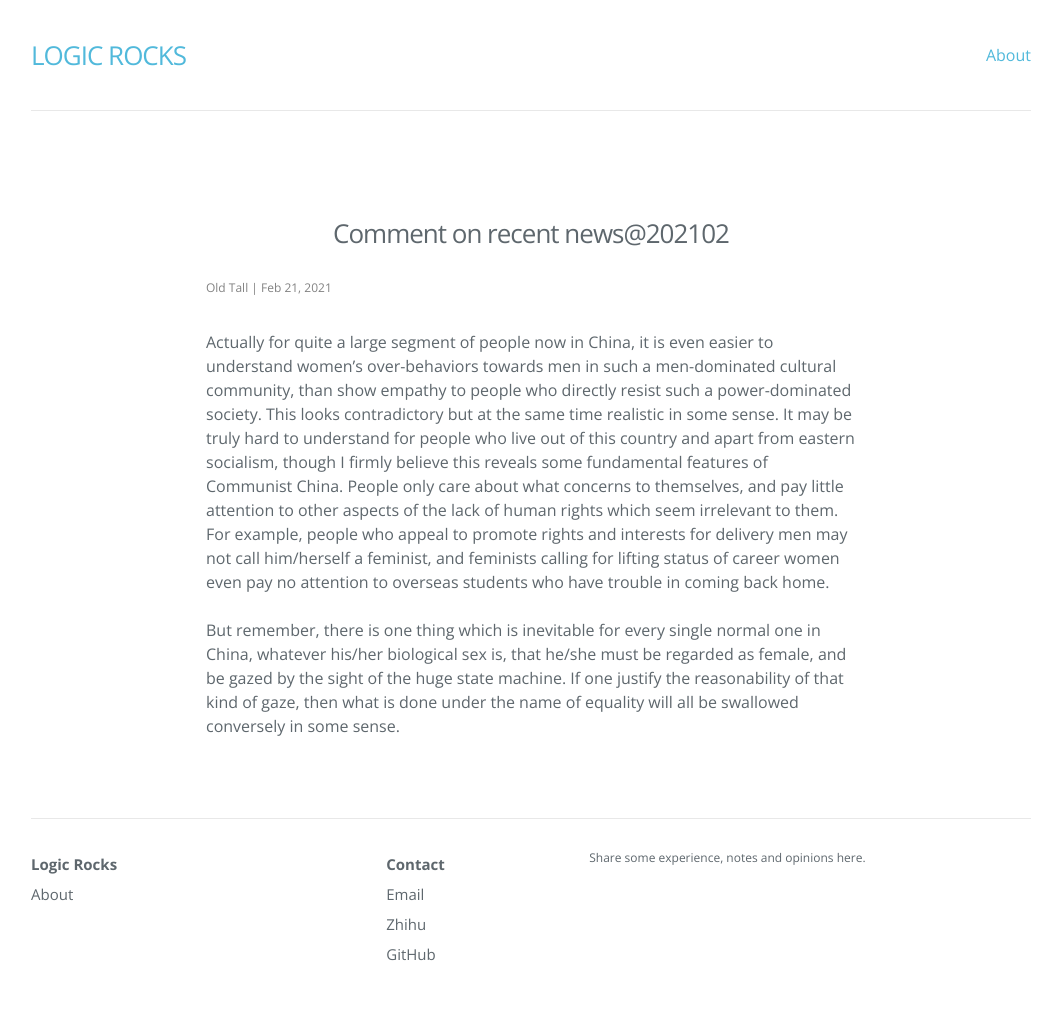
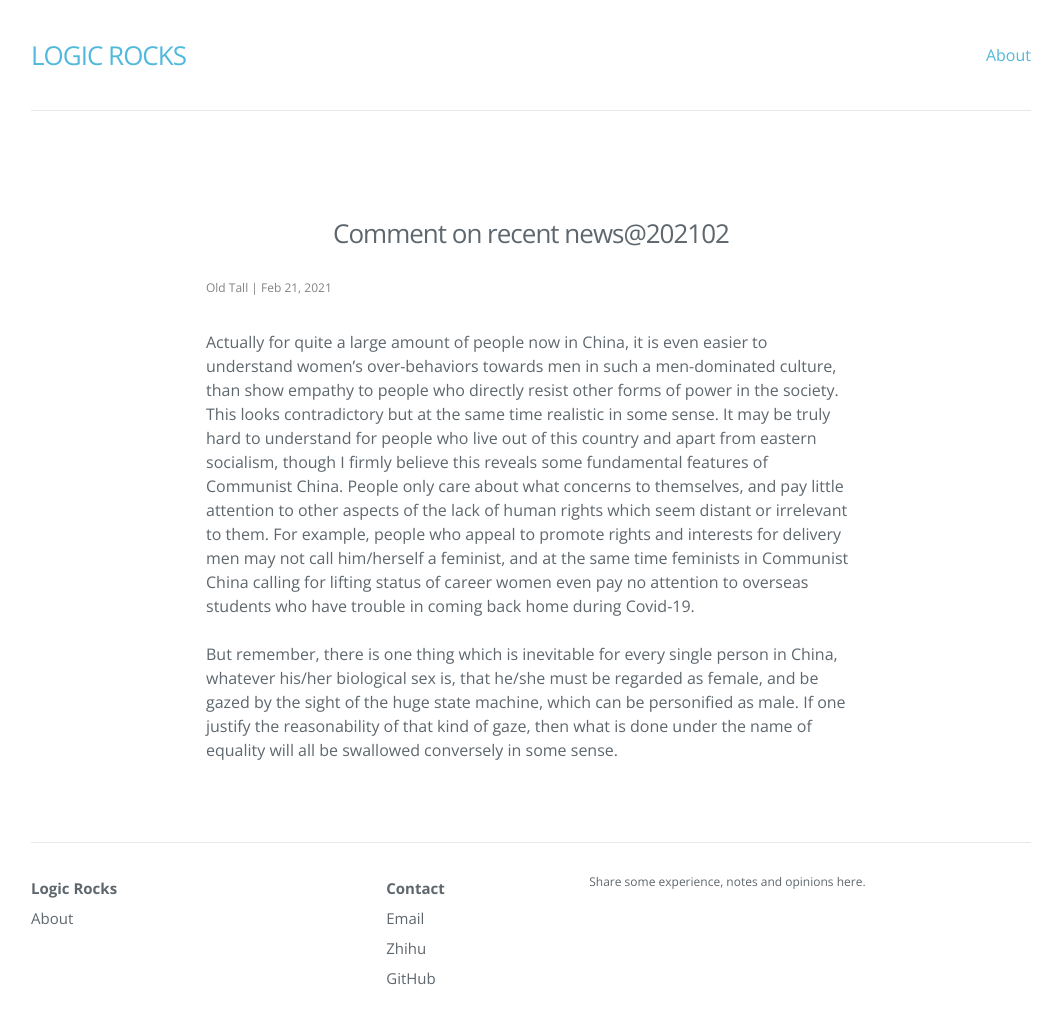
Before and after one commit to ghlogic123/ghlogic123.github.io, a Jekyll site: the page built from _posts/2021-02-21-Comment@202102.md, in a window 1280 px wide and 1061 px high. Shown: the top 1024 px of the window, without its empty margins (109-1171 px from the left). Built offline with Jekyll 4.4.1, drawn with Linux system fonts in a browser that asks for light colours; nearby versions of some CDN libraries.

Commit message:
Update 2021-02-21-Comment@202102.md

```diff
--- a/_posts/2021-02-21-Comment@202102.md
+++ b/_posts/2021-02-21-Comment@202102.md
@@ -5,6 +5,6 @@ categories: Comment
 tags: '2021'
 ---
 
-Actually for quite a large segment of people now in China, it is even easier to understand women’s over-behaviors towards men in such a men-dominated cultural community, than show empathy to people who directly resist such a power-dominated society. This looks contradictory but at the same time realistic in some sense. It may be truly hard to understand for people who live out of this country and apart from eastern socialism, though I  firmly believe this reveals some fundamental features of Communist China. People only care about what concerns to themselves, and pay little attention to other aspects of the lack of human rights which seem irrelevant to them. For example, people who appeal to promote rights and interests for delivery men may not call him/herself a feminist, and feminists calling for lifting status of career women even pay no attention to overseas students who have trouble in coming back home.
+Actually for quite a large amount of people now in China, it is even easier to understand women’s over-behaviors towards men in such a men-dominated culture, than show empathy to people who directly resist other forms of power in the society. This looks contradictory but at the same time realistic in some sense. It may be truly hard to understand for people who live out of this country and apart from eastern socialism, though I  firmly believe this reveals some fundamental features of Communist China. People only care about what concerns to themselves, and pay little attention to other aspects of the lack of human rights which seem distant or irrelevant to them. For example, people who appeal to promote rights and interests for delivery men may not call him/herself a feminist, and at the same time feminists in Communist China calling for lifting status of career women even pay no attention to overseas students who have trouble in coming back home during Covid-19.
 
-But remember, there is one thing which is inevitable for every single normal one in China, whatever his/her biological sex is, that he/she must be regarded as female, and be gazed by the sight of the huge state machine. If one justify the reasonability of that kind of gaze, then what is done under the name of equality will all be swallowed conversely in some sense.
+But remember, there is one thing which is inevitable for every single person in China, whatever his/her biological sex is, that he/she must be regarded as female, and be gazed by the sight of the huge state machine, which can be personified as male. If one justify the reasonability of that kind of gaze, then what is done under the name of equality will all be swallowed conversely in some sense.
```
